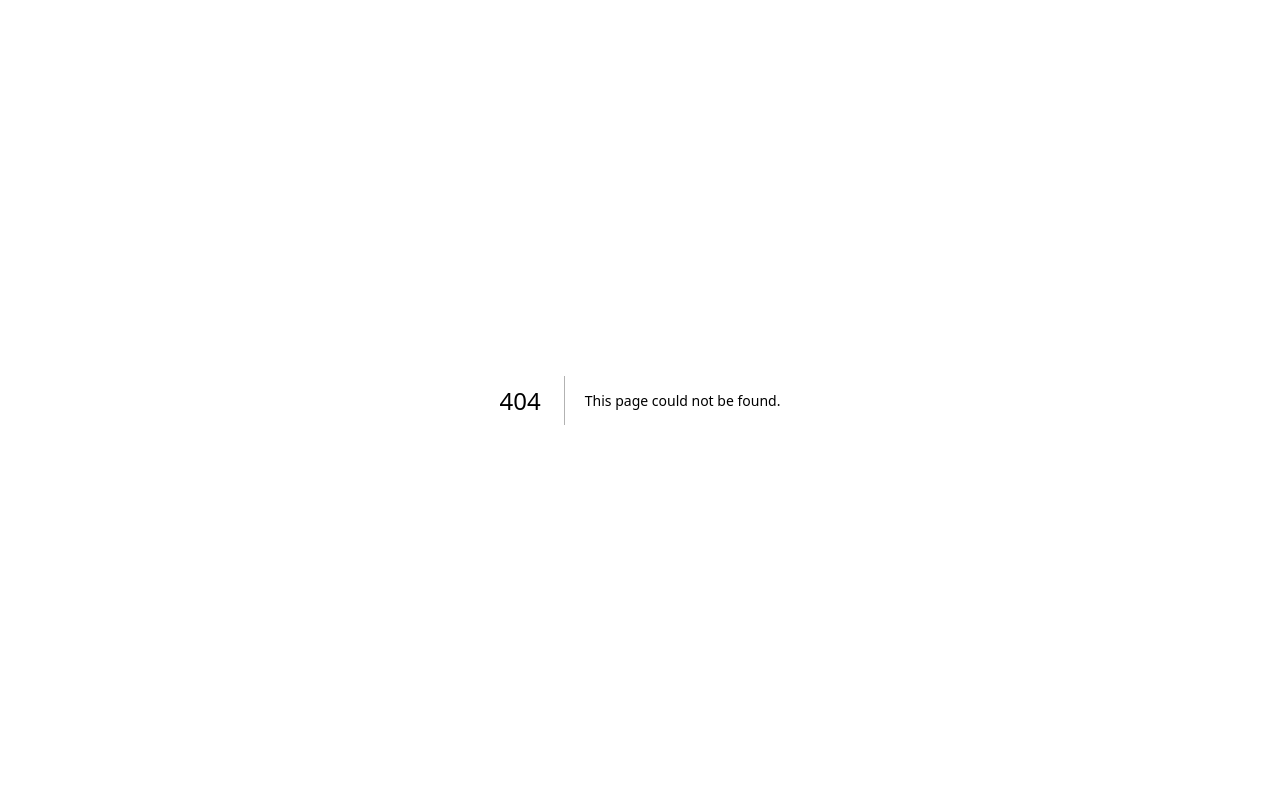
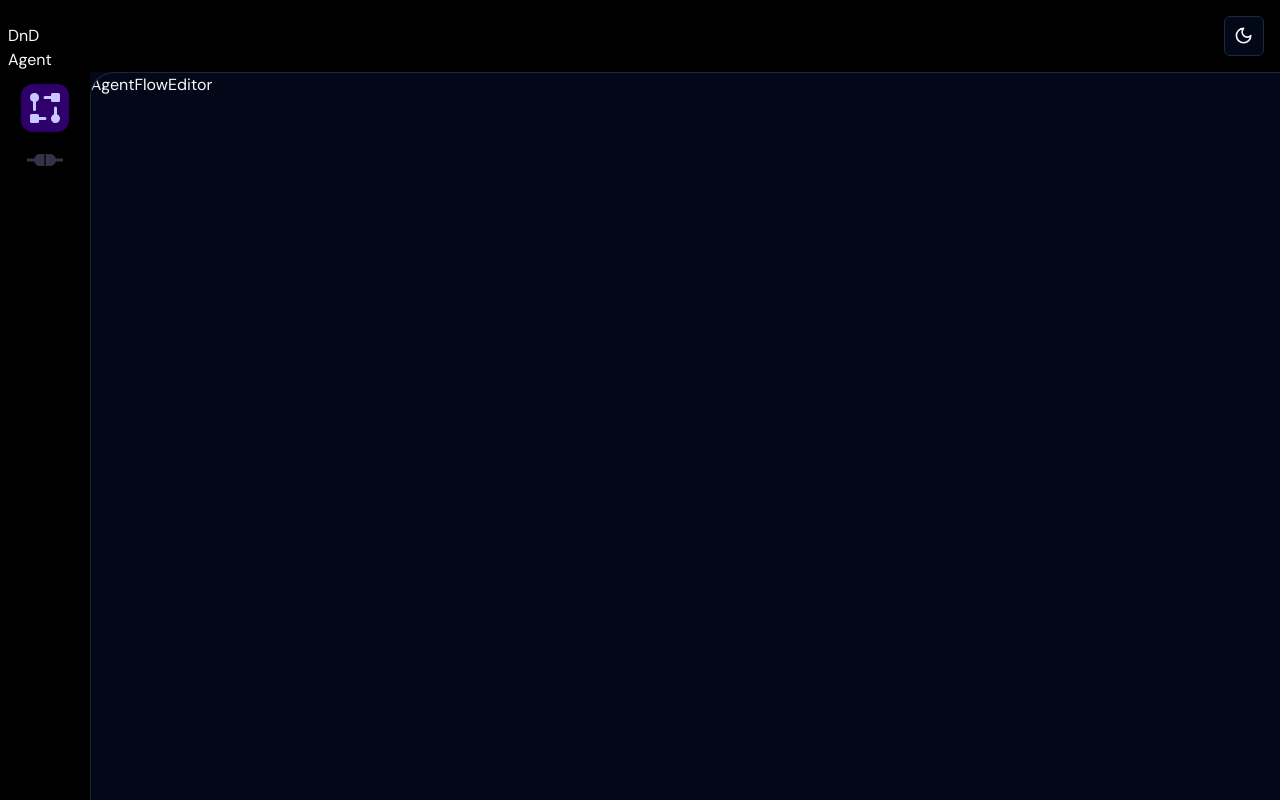
Before and after one commit to JamieLee0510/agent-flow, a Next.js app: page /agentflows/edit/1 in a window 1280 px wide. Before the commit this address had no page. Built offline with nearby package versions, Linux system fonts and the light colour scheme.

Commit message:
feat: nav activate & edit redirection

```diff
--- a/src/app/(main)/agentflows/_components/agentflow.tsx
+++ b/src/app/(main)/agentflows/_components/agentflow.tsx
@@ -31,7 +31,7 @@ const Agentflow = ({ description, id, name, publish }: Props) => {
     return (
         <Card className="flex w-full items-center justify-between">
             <CardHeader className="flex flex-col gap-4">
-                <Link href={`/workflows/editor/${id}`}>
+                <Link href={`/agentflows/edit/${id}`}>
                     <div className="flex flex-row gap-2">
                         <Image
                             src="/googleDrive.png"
--- /dev/null
+++ b/src/app/(main)/agentflows/edit/[flowID]/page.tsx
@@ -0,0 +1,5 @@
+import React from "react";
+
+export default function AgentFlowEditor() {
+    return <div>AgentFlowEditor</div>;
+}
--- /dev/null
+++ b/src/app/(main)/agentflows/edit/page.tsx
@@ -0,0 +1,8 @@
+import { redirect } from "next/navigation";
+import React from "react";
+
+export default function WorkfowEditor() {
+    const id = 1; // TODO: the first editorID for the user
+    redirect(`/agentflows/edit/${id}`);
+    return null;
+}
--- a/src/app/(main)/agentflows/editor/page.tsx
+++ /dev/null
@@ -1,5 +0,0 @@
-import React from "react";
-
-export default function WorkfowEditor() {
-    return <div>WorkfowEditor</div>;
-}
--- a/src/components/layouts/Sidebar.tsx
+++ b/src/components/layouts/Sidebar.tsx
@@ -4,7 +4,6 @@ import Link from "next/link";
 import { usePathname } from "next/navigation";
 import { sideMenuOptions } from "@/lib/const";
 import clsx from "clsx";
-import ModeToggle from "@/components/layouts/model-toggle";
 
 const Sidebar = () => {
     const pathName = usePathname();
@@ -13,7 +12,9 @@ const Sidebar = () => {
             <div className="flex items-center justify-center flex-col gap-8">
                 <Link href="/">DnD Agent</Link>
             </div>
-            {sideMenuOptions.map((menuItem) => (
+            {sideMenuOptions.map((menuItem) => {
+                const isActivate = pathName.includes(menuItem.href);
+                return (
                     <ul key={menuItem.name}>
                         <li>
                             <Link
@@ -21,18 +22,17 @@ const Sidebar = () => {
                                     "group h-8 w-8 flex items-center justify-center scale-[1.5] rounded-lg p-[3px] coursor-pointer",
                                     {
                                         "dark:bg-[#2F006B] bg-[#EEE0FF]":
-                                        pathName == menuItem.href,
+                                            isActivate,
                                     },
                                 )}
                                 href={menuItem.href}
                             >
-                            <menuItem.Component
-                                selected={pathName === menuItem.href}
-                            />
+                                <menuItem.Component selected={isActivate} />
                             </Link>
                         </li>
                     </ul>
-            ))}
+                );
+            })}
         </nav>
     );
 };
```
Also changed, not shown: src/app/(main)/agentflows/editor/[id]/page.tsx (deleted). Lines whose indentation alone changed are shown as unchanged.
